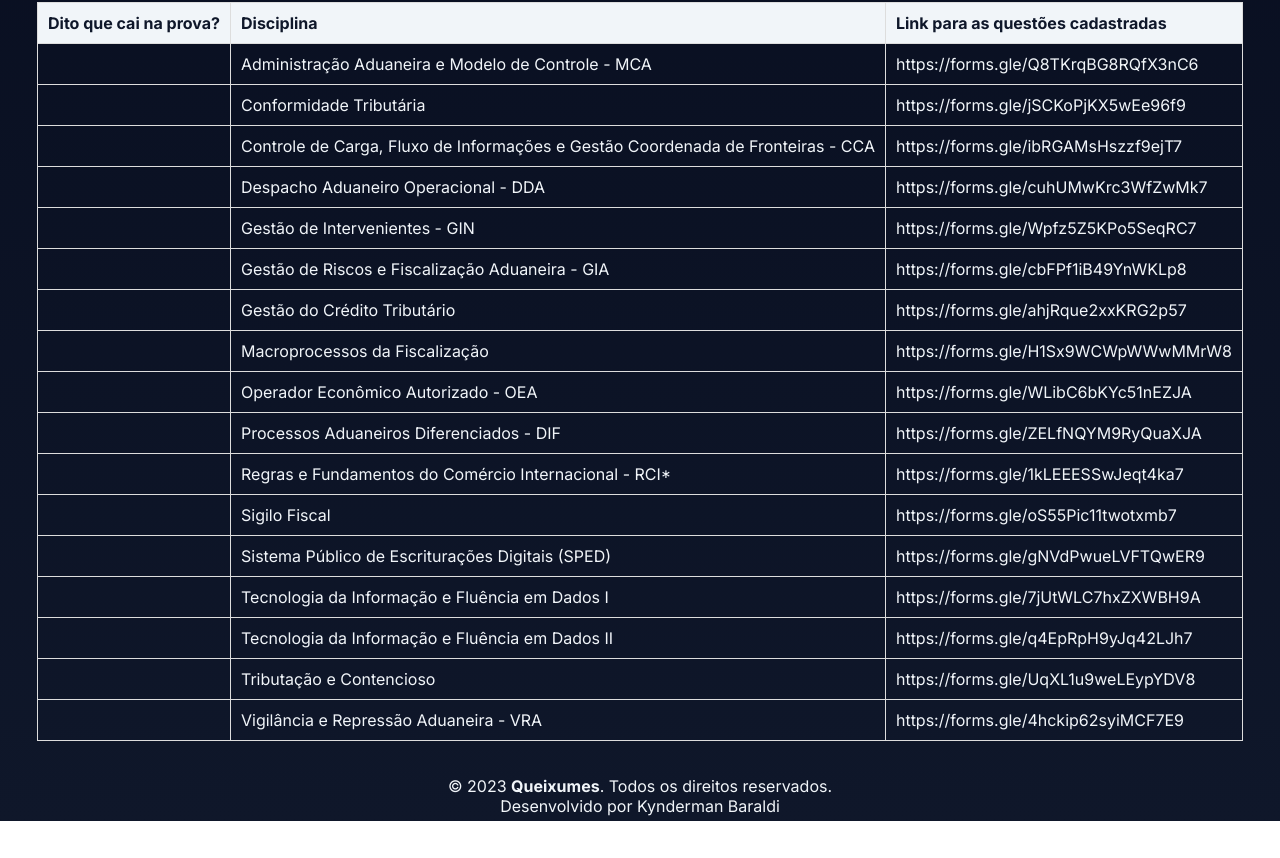
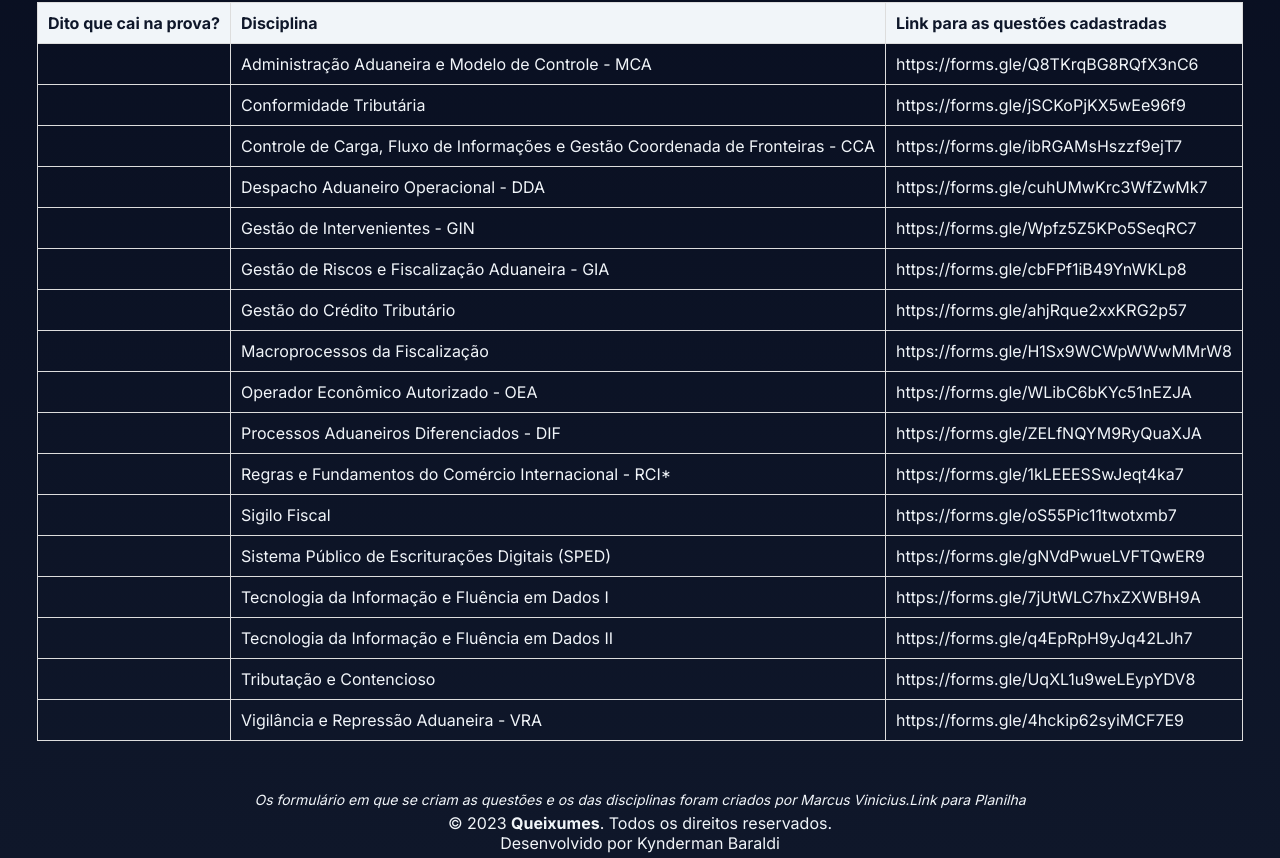
Before and after one commit to KyndermanBaraldi/queixumes, a Next.js app: page /lista-exercicios in a window 1280 px wide. Shown: the part 1183-2041 px from the top of the page. Before the commit the page ends 2004 px from the top, so only its background shows below. Built offline with nearby package versions, Linux system fonts and the light colour scheme.

Commit message:
atribuição do autor

```diff
--- a/src/app/lista-exercicios/page.tsx
+++ b/src/app/lista-exercicios/page.tsx
@@ -26,6 +26,13 @@ const Home: React.FC = () => {
       <Dimensao titulo="DIMENSÃO INSTITUCIONAL" questoes={dimensaoInstitucional} />
       <Dimensao titulo="DIMENSÃO TÉCNICA" questoes={dimensaoTecnica} />
 
+      <p style={{ marginTop: "20px", textAlign: "center", fontStyle: "italic", fontSize: "14px" }}>
+        Os formulário em que se criam as questões e os das disciplinas foram criados por Marcus Vinicius.
+        <a href="https://docs.google.com/spreadsheets/d/1oUgu4BTZXq9DPtTtWVUtkWRb_dtDlIKAZzXuRlcqzWs/edit?usp=sharing" target="_blank" rel="noopener noreferrer">
+          Link para Planilha
+        </a>
+      </p>
+
     </div>
   );
 };
```
Also changed, not shown: src/app/simulado/page.tsx (+8 -6 lines).
